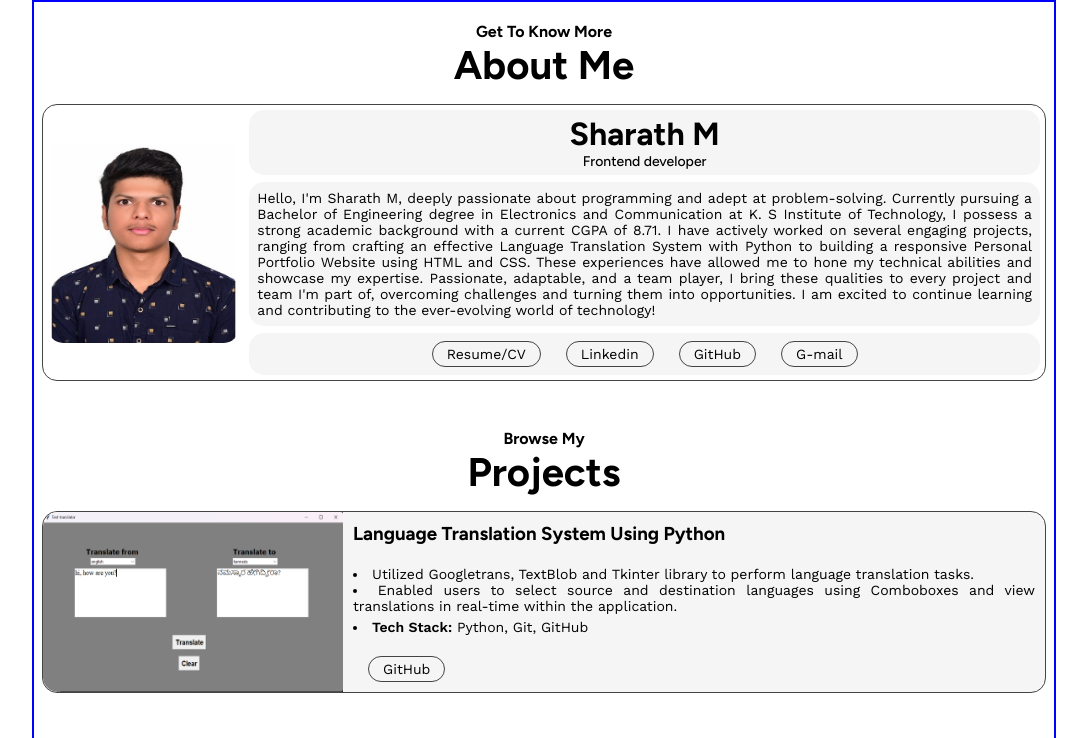
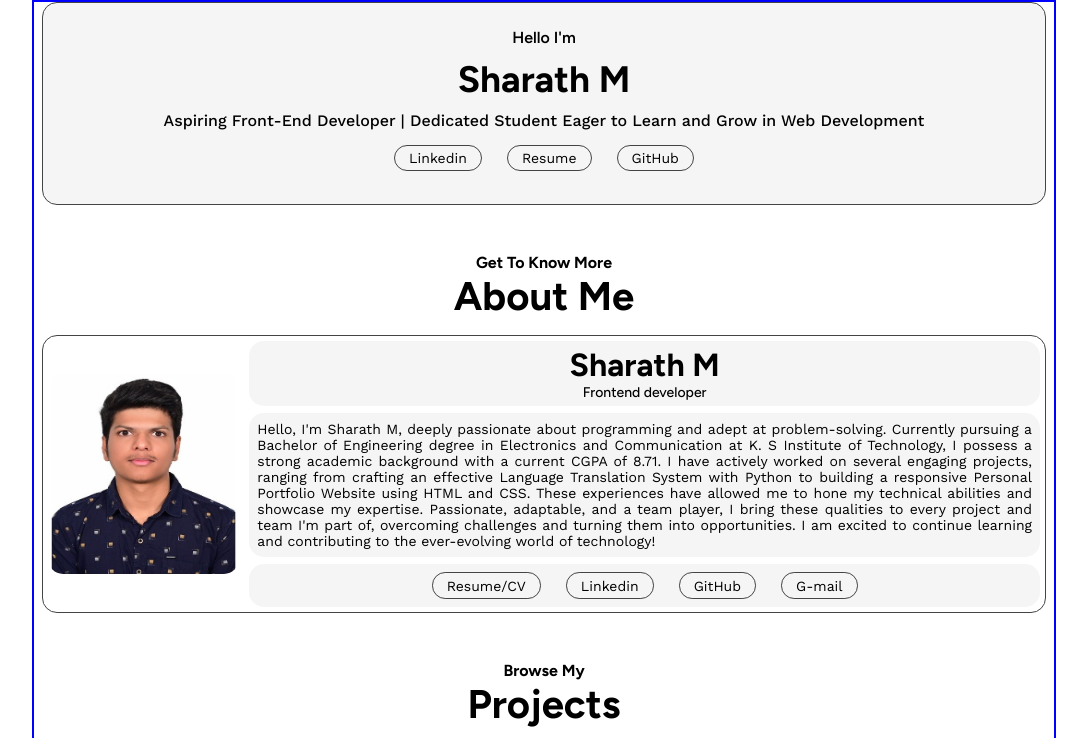
Before and after one commit to SharathM18/Portfolio-Website, a website built with Vite: page index.html in a window 1280 px wide. Shown: the top 738 px of the page, without its empty margins (96-1183 px from the left). Built offline with nearby package versions, Linux system fonts and the light colour scheme.

Commit message:
implemented certificates & achievements section

```diff
--- a/index.html
+++ b/index.html
@@ -13,6 +13,31 @@
   </head>
   <body>
     <div class="container">
+      <!-- hero section  -->
+      <section>
+        <div class="hero-container">
+          <h3 class="greeting">Hello I'm</h3>
+          <h1 class="profile-name">Sharath M</h1>
+          <p class="sub-title">
+            Aspiring Front-End Developer | Dedicated Student Eager to Learn and
+            Grow in Web Development
+          </p>
+          <div class="hero-links">
+            <a href="https://in.linkedin.com/in/sharathm18" target="_blank"
+              ><button class="btn">Linkedin</button></a
+            >
+            <a
+              href="https://drive.google.com/file/d/10xUOSohtf2ic0UXUzetbicVMl0F1Swv_/view?usp=sharing"
+              target="_blank"
+              ><button class="btn btn-dow-resume">Resume</button></a
+            >
+            <a href="https://github.com/SharathM18/" target="_blank"
+              ><button class="btn">GitHub</button></a
+            >
+          </div>
+        </div>
+      </section>
+
       <!-- about section  -->
       <section id="about">
         <header class="header">
@@ -181,6 +206,31 @@
         </div>
       </section>
 
+      <!-- certificate section  -->
+      <section id="certificates">
+        <header class="header">
+          <h3>Explore My</h3>
+          <h1>Certificates & Achievements</h1>
+        </header>
+        <div class="certificates">
+          <img
+            src="/certificate-of-web-dev-course.png"
+            alt="WEb Development Certificate"
+            class="certificate-picture"
+          />
+          <img
+            src="/certificate-of-web-dev-intern.png"
+            alt="WEb Development Internship Certificate"
+            class="certificate-picture"
+          />
+          <img
+            src="/ml-certificate.png"
+            alt="Machine learning Certificate"
+            class="certificate-picture"
+          />
+        </div>
+      </section>
+
       <!-- contact section -->
       <section id="contact">
         <header class="header">
--- a/src/main.js
+++ b/src/main.js
@@ -1,6 +1,8 @@
 import "../styles/style.css";
 import "../styles/utilities.css";
+import "../styles/components/hero.css";
 import "../styles/components/about.css";
 import "../styles/components/projects.css";
 import "../styles/components/skills.css";
+import "../styles/components/certificates.css";
 import "../styles/components/contact.css";
--- /dev/null
+++ b/styles/components/certificates.css
@@ -0,0 +1,54 @@
+.certificates {
+  display: flex;
+  flex-direction: column;
+  justify-content: center;
+  align-items: center;
+  gap: 7px;
+}
+
+.certificate-picture {
+  width: 100%;
+  height: 200px;
+  border: 1px solid rgb(68, 68, 68);
+  border-radius: 15px;
+}
+
+@media (min-width: 360px) {
+}
+
+@media (min-width: 480px) {
+  .certificates {
+    gap: 10px;
+  }
+
+  .certificate-picture {
+    width: 100%;
+    height: 230px;
+  }
+}
+
+@media (min-width: 768px) {
+  .certificates {
+    flex-direction: row;
+    flex-wrap: wrap;
+    justify-content: center;
+    align-content: center;
+    gap: 15px;
+  }
+
+  .certificate-picture {
+    width: 45%;
+    height: 200px;
+  }
+}
+
+@media (min-width: 1024px) {
+  .certificates {
+    gap: 20px;
+  }
+
+  .certificate-picture {
+    width: 40%;
+    height: 250px;
+  }
+}
--- /dev/null
+++ b/styles/components/hero.css
@@ -0,0 +1,109 @@
+.hero-container {
+  padding: 5px;
+  width: 100%;
+  border: 0.8px solid rgb(68, 68, 68);
+  border-radius: 15px;
+  display: flex;
+  flex-direction: column;
+  justify-content: center;
+  align-items: center;
+  gap: 5px;
+  background-color: var(--bg-project);
+}
+
+.greeting {
+  text-align: center;
+  font-size: var(--text-sm);
+  font-family: var(--font-title);
+  font-weight: 400;
+}
+
+.profile-name {
+  text-align: center;
+  font-size: var(--text-xl);
+  font-family: var(--font-title);
+  font-weight: 500;
+}
+
+.sub-title {
+  text-align: center;
+  font-size: var(--text-sm);
+  font-family: var(--font-para);
+  font-weight: 400;
+}
+
+.hero-links {
+  margin: 5px 0 8px 0;
+  display: flex;
+  flex-wrap: wrap;
+  justify-content: center;
+  align-content: center;
+  gap: 15px;
+}
+
+.btn-dow-resume {
+  display: none;
+}
+
+@media (min-width: 360px) {
+}
+
+@media (min-width: 480px) {
+  .hero-container {
+    padding: 10px;
+  }
+
+  .greeting {
+    font-weight: 500;
+  }
+  .profile-name {
+    font-weight: 600;
+  }
+
+  .sub-title {
+    font-weight: 500;
+  }
+
+  .btn-dow-resume {
+    display: block;
+  }
+}
+
+@media (min-width: 768px) {
+  .hero-container {
+    padding: 20px;
+    gap: 7px;
+  }
+
+  .profile-name {
+    font-weight: 700;
+  }
+
+  .hero-links {
+    gap: 20px;
+  }
+}
+
+@media (min-width: 1024px) {
+  .hero-container {
+    padding: 25px;
+    gap: 10px;
+  }
+
+  .greeting {
+    font-size: var(--text-base);
+    font-weight: 600;
+  }
+
+  .profile-name {
+    font-size: calc(var(--text-xl) + 0.3rem);
+  }
+
+  .sub-title {
+    font-size: var(--text-base);
+  }
+
+  .hero-links {
+    gap: 25px;
+  }
+}
```
Also changed, not shown: public/certificate-of-web-dev-course.png (added), public/certificate-of-web-dev-intern.png (added), public/ml-certificate.png (added), 1 other file.
